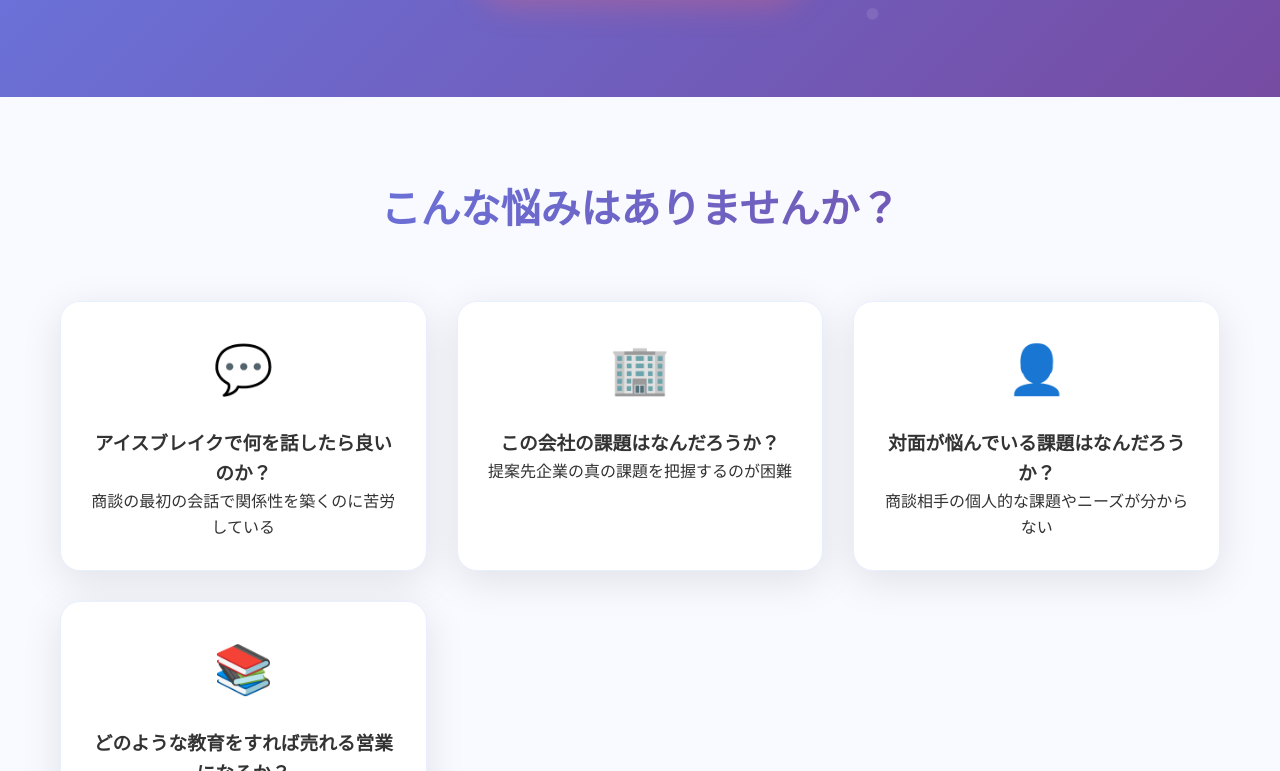
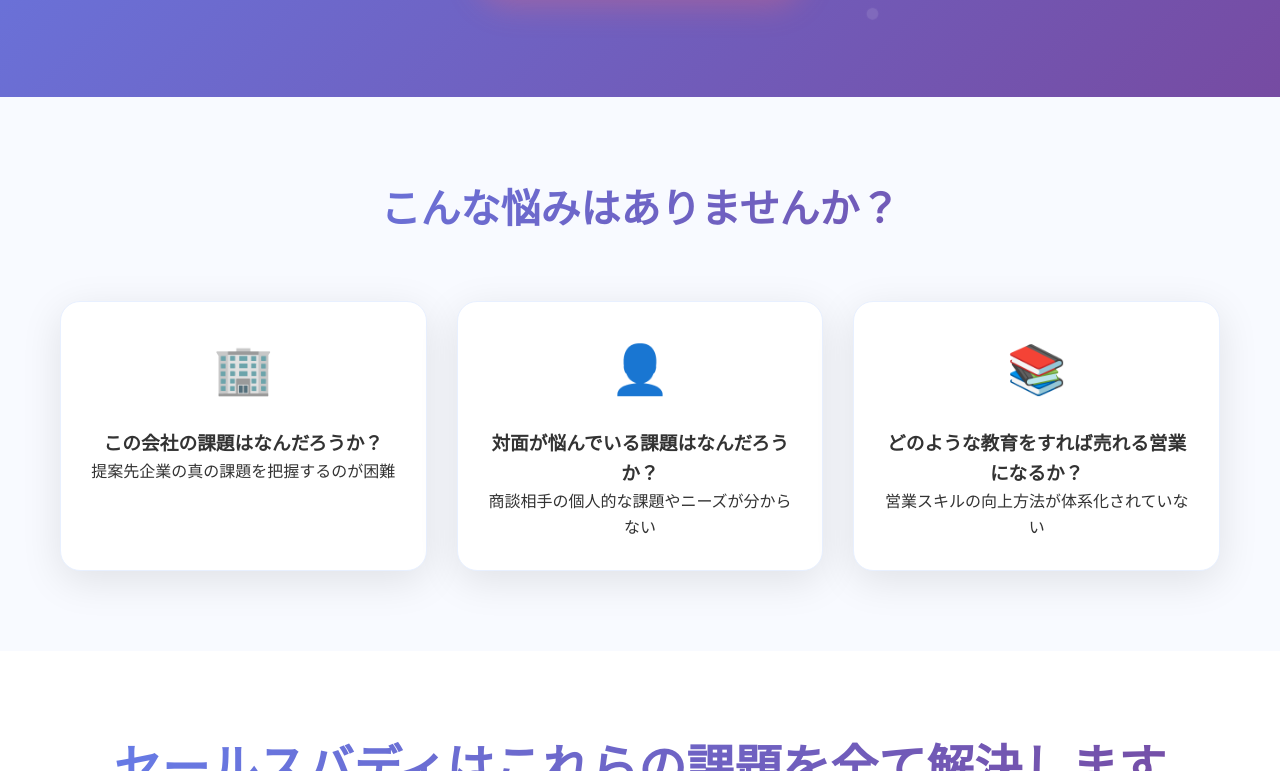
Before and after one commit to yaaaaaaama/salesbuddy, a plain HTML site: page index.html in a window 1280 px wide. Shown: the part 569-1340 px from the top of the page. Drawn offline with Linux system fonts and the light colour scheme.

Commit message:
Update index.html

```diff
--- a/index.html
+++ b/index.html
@@ -449,11 +449,6 @@
             <h2 class="section-title">こんな悩みはありませんか？</h2>
             <div class="problems-grid">
                 <div class="problem-card">
-                    <div class="problem-icon">💬</div>
-                    <h3>アイスブレイクで何を話したら良いのか？</h3>
-                    <p>商談の最初の会話で関係性を築くのに苦労している</p>
-                </div>
-                <div class="problem-card">
                     <div class="problem-icon">🏢</div>
                     <h3>この会社の課題はなんだろうか？</h3>
                     <p>提案先企業の真の課題を把握するのが困難</p>
```
